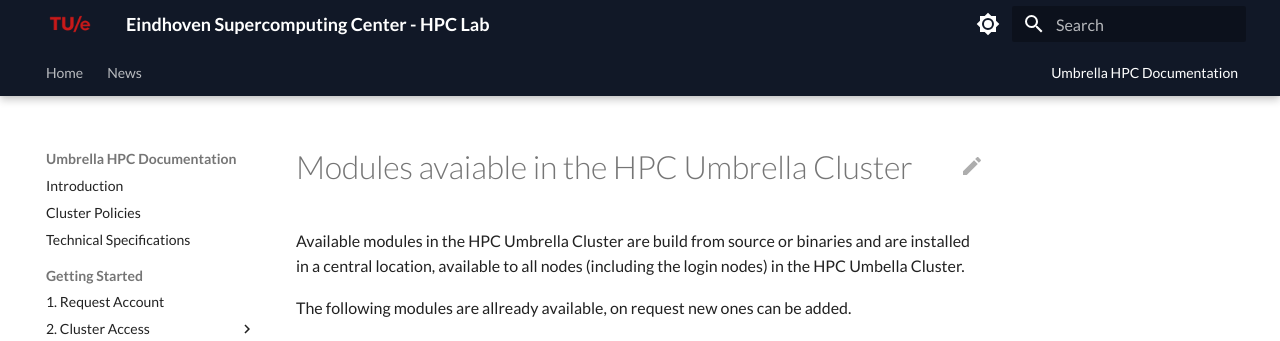
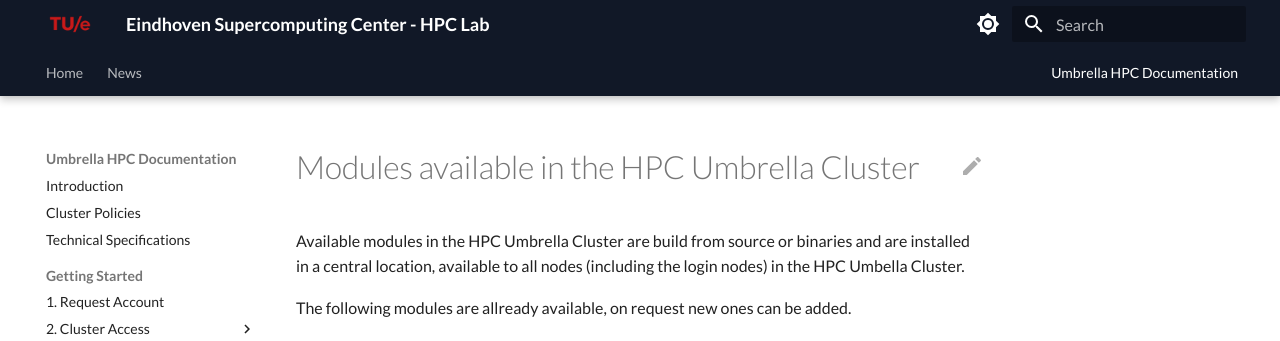
Before and after one commit to gferhpc/supercomputing.tue.nl, an MkDocs documentation site: the page built from pages/documentation/software/modules/index.md, in a window 1280 px wide. Shown: the top 341 px of the page. Built offline with MkDocs 1.6.1 and Material for MkDocs 9.7.7, drawn with Linux system fonts in a browser that asks for light colours.

Commit message:
Update index.md

```diff
--- a/pages/documentation/software/modules/index.md
+++ b/pages/documentation/software/modules/index.md
@@ -1,4 +1,4 @@
-# Modules avaiable in the HPC Umbrella Cluster
+# Modules available in the HPC Umbrella Cluster
 
 Available modules in the HPC Umbrella Cluster are build from source or binaries and are installed in a central location, available to all nodes (including the login nodes) in the HPC Umbella Cluster.
 
```
